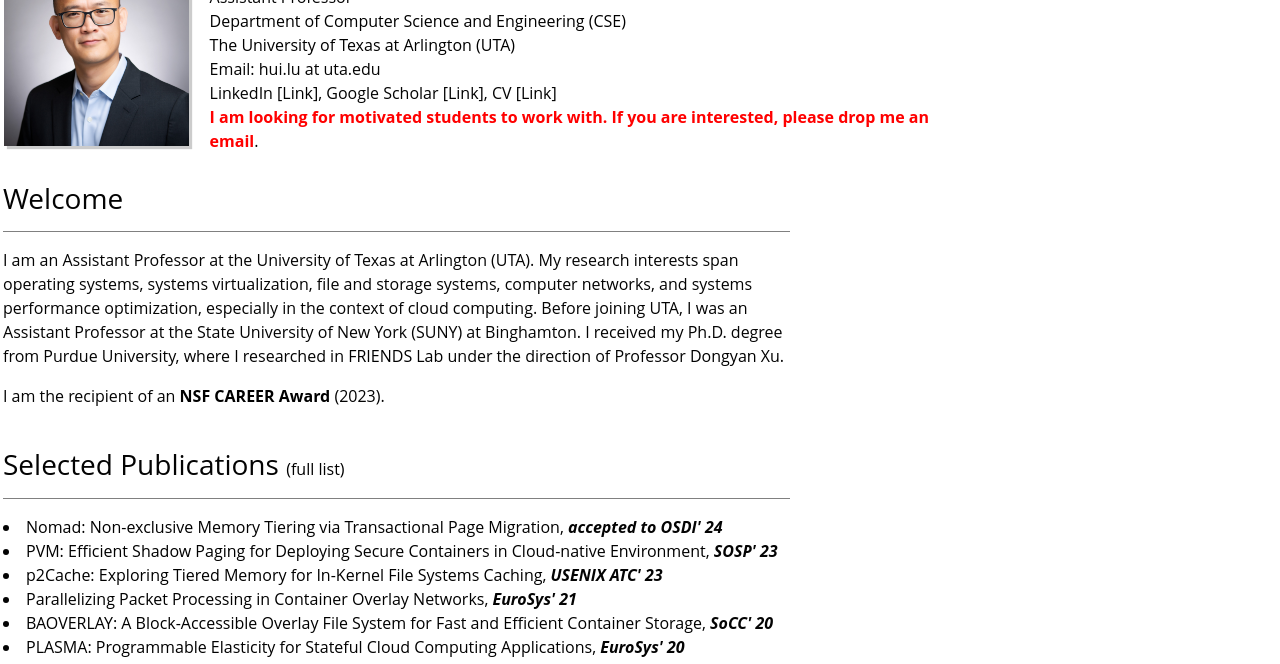
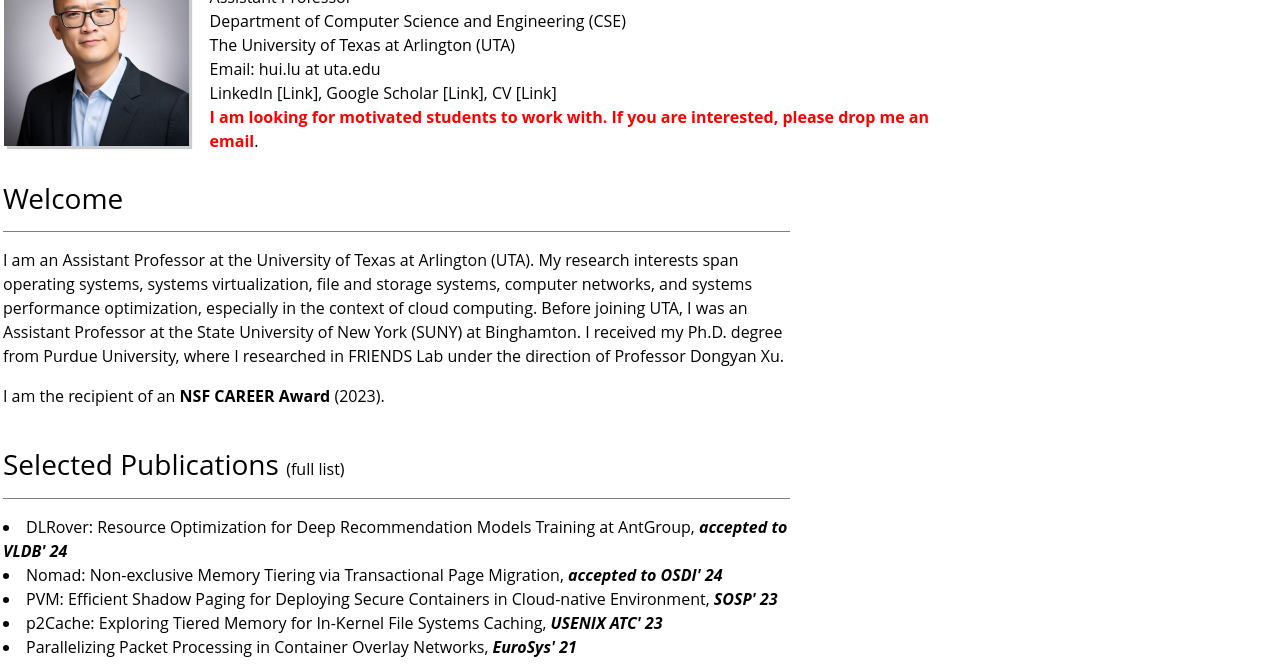
Before and after one commit to huilucs/huilucs.github.io, a plain HTML site: page index.html in a window 1280 px wide. Shown: the part 117-781 px from the top of the page. Drawn offline with nearby package versions, Linux system fonts and the light colour scheme.

Commit message:
Update index.html

```diff
--- a/index.html
+++ b/index.html
@@ -61,6 +61,7 @@
   <h3> Selected Publications <font color="blue" size="3"><a href="publication.html">(full list)</a></font></h3>
   <hr>
   <p>
+  <li><a href="">DLRover: Resource Optimization for Deep Recommendation Models Training at AntGroup</a>, <font size="3" color=""> <b><i>accepted to VLDB' 24 </b></i></font></li>
   <li><a href="">Nomad: Non-exclusive Memory Tiering via Transactional Page Migration</a>, <font size="3" color=""> <b><i>accepted to OSDI' 24 </b></i></font></li>
   <li><a href="pubs/pvm.pdf">PVM: Efficient Shadow Paging for Deploying Secure Containers in Cloud-native Environment</a>, <font size="3" color=""> <b><i>SOSP' 23 </b></i></font></li>
   <li><a href="pubs/atc23-lin.pdf">p2Cache: Exploring Tiered Memory for In-Kernel File Systems Caching</a>, <font size="3" color=""> <b><i>USENIX ATC' 23</b></i></font></li>
```
